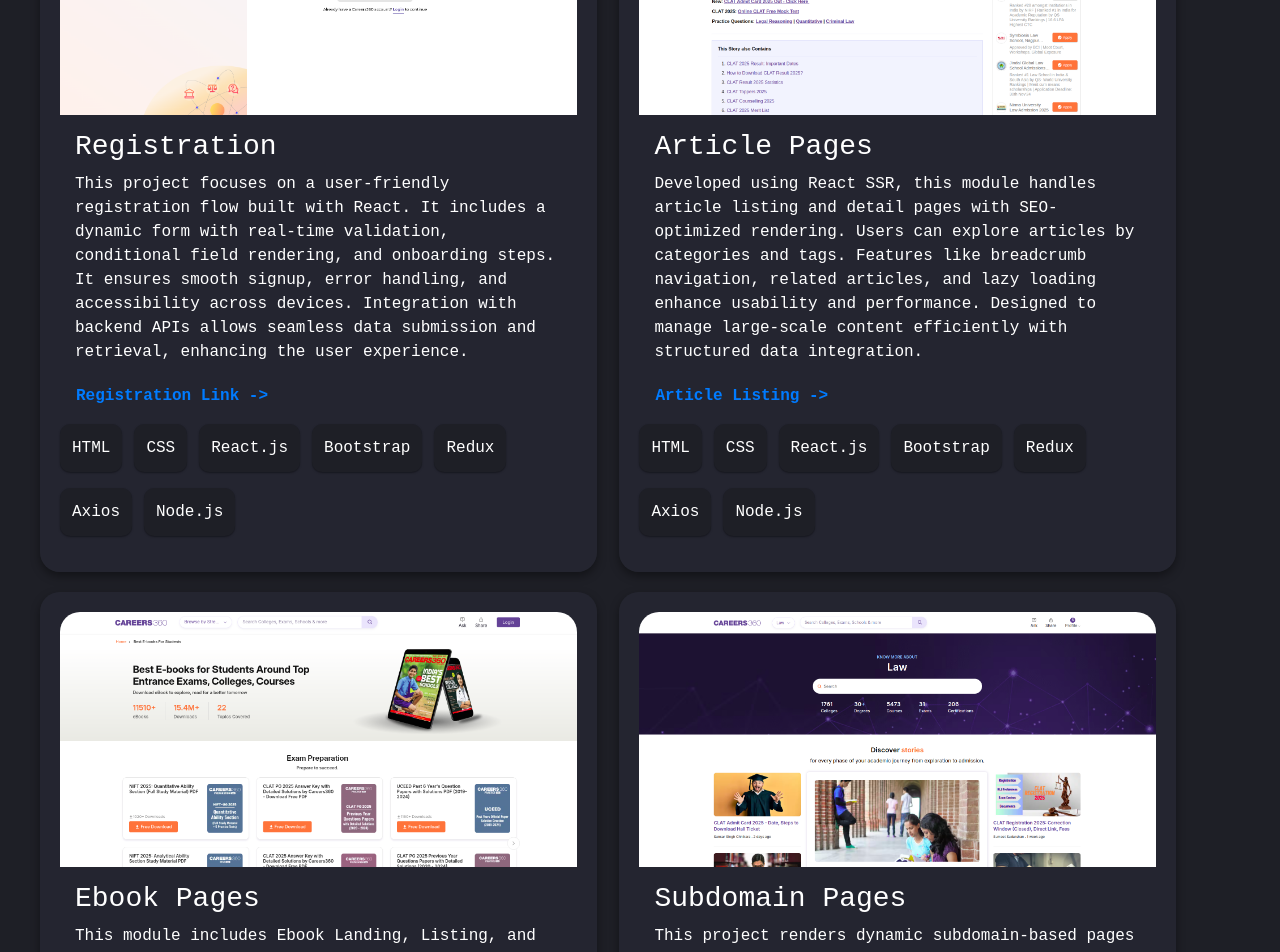
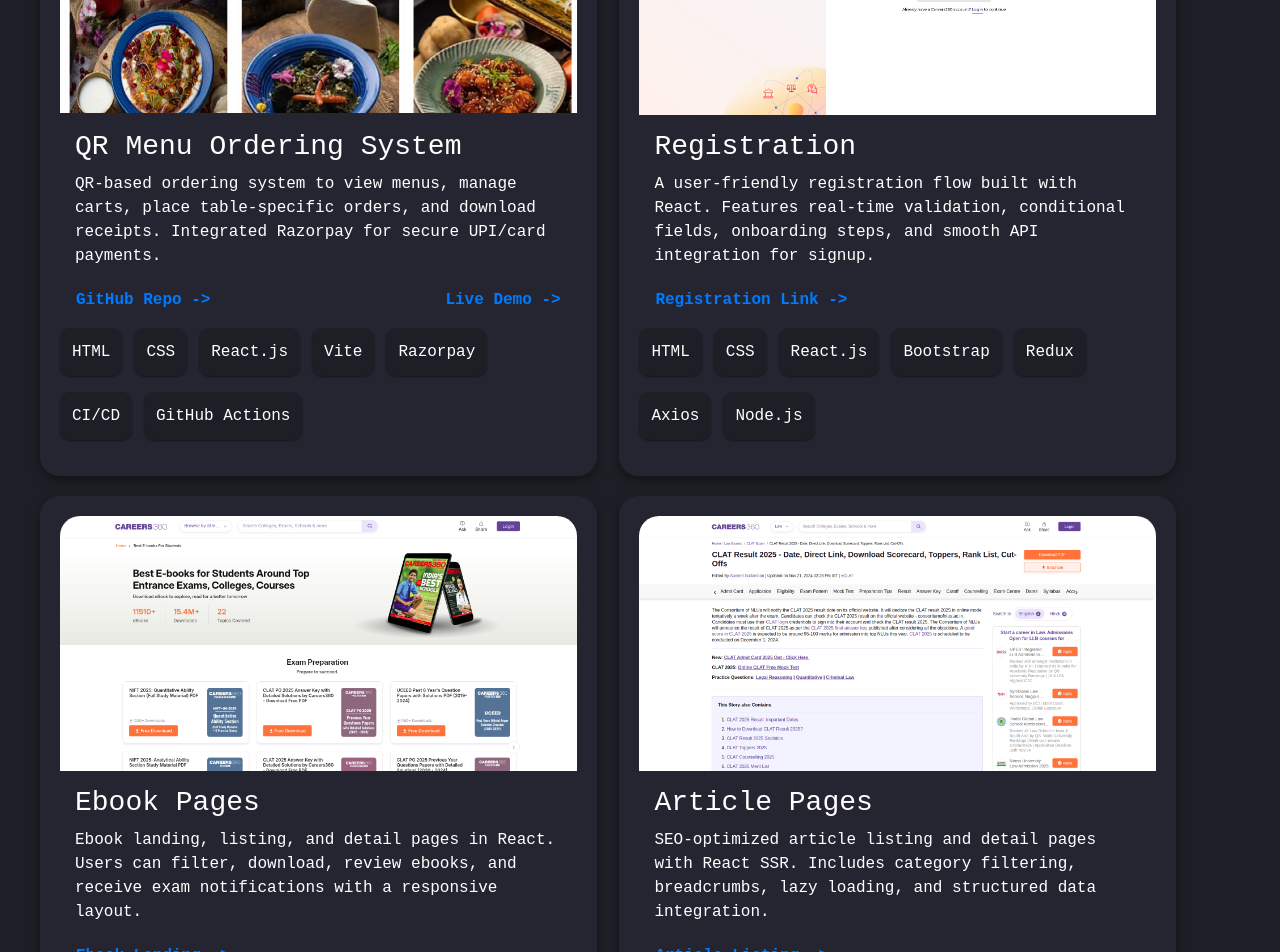
Before and after one commit to Sirjanpreetkaur/my-portfolio, a React (Create React App) app: page / in a window 1280 px wide. Shown: the part 1400-2352 px from the top of the page. Built offline with nearby package versions, Linux system fonts and the light colour scheme.

Commit message:
projects updated

```diff
--- a/src/assets/css/portfolio.css
+++ b/src/assets/css/portfolio.css
@@ -277,6 +277,8 @@
   color: #fff;
   width: 100%;
   padding: 0px 12px 12px;
+  display: flex;
+  justify-content: space-between;
 }
 
 .project-link a {
--- a/src/constants/index.js
+++ b/src/constants/index.js
@@ -1,14 +1,35 @@
-import Subdomain from "../assets/images/subdomain.png";
 import Registration from "../assets/images/registration.png";
 import Article from "../assets/images/article.png";
 import Ebook from "../assets/images/ebook.png";
+import QrMenu from "../assets/images/qr-menu.png";
 
 export const ProjectList = [
   {
     id: 1,
+    projectName: "QR Menu Ordering System",
+    projectImg: QrMenu,
+    projectDesc:
+      "QR-based ordering system to view menus, manage carts, place table-specific orders, and download receipts. Integrated Razorpay for secure UPI/card payments.",
+    projectLink: [
+      { linkName: "GitHub Repo", link: "https://github.com/your-username/qr-menu" },
+      { linkName: "Live Demo", link: "https://qr-menu.vercel.app" },
+    ],
+    technologies: [
+      { name: "HTML" },
+      { name: "CSS" },
+      { name: "React.js" },
+      { name: "Vite" },
+      { name: "Razorpay" },
+      { name: "CI/CD" },
+      { name: "GitHub Actions" },
+    ],
+  },
+  {
+    id: 2,
     projectName: "Registration",
     projectImg: Registration,
-    projectDesc: "This project focuses on a user-friendly registration flow built with React. It includes a dynamic form with real-time validation, conditional field rendering, and onboarding steps. It ensures smooth signup, error handling, and accessibility across devices. Integration with backend APIs allows seamless data submission and retrieval, enhancing the user experience.",
+    projectDesc:
+      "A user-friendly registration flow built with React. Features real-time validation, conditional fields, onboarding steps, and smooth API integration for signup.",
     projectLink: [
       {
         linkName: "Registration Link",
@@ -26,38 +47,16 @@ export const ProjectList = [
     ],
   },
   {
-    id: 2,
-    projectName: "Article Pages",
-    projectImg: Article,
-    projectDesc: "Developed using React SSR, this module handles article listing and detail pages with SEO-optimized rendering. Users can explore articles by categories and tags. Features like breadcrumb navigation, related articles, and lazy loading enhance usability and performance. Designed to manage large-scale content efficiently with structured data integration.",
-    projectLink: [
-      {
-        linkName: "Article Listing",
-        link: "https://www.careers360.com/articles",
-      },
-
-    ],
-    technologies: [
-      { name: "HTML" },
-      { name: "CSS" },
-      { name: "React.js" },
-      { name: "Bootstrap" },
-      { name: "Redux" },
-      { name: "Axios" },
-      { name: "Node.js" },
-    ],
-  },
-  {
     id: 3,
     projectName: "Ebook Pages",
     projectImg: Ebook,
-    projectDesc: "This module includes Ebook Landing, Listing, and Detail pages developed in React. Users can browse ebooks by filters, download them, write reviews, and get exam-related notifications. The layout is responsive and user-centric, offering personalized content delivery with seamless download functionality and enhanced engagement features.",
+    projectDesc:
+      "Ebook landing, listing, and detail pages in React. Users can filter, download, review ebooks, and receive exam notifications with a responsive layout.",
     projectLink: [
       {
         linkName: "Ebook Landing",
         link: "https://www.careers360.com/download/all-ebooks-and-sample-papers",
       },
-
     ],
     technologies: [
       { name: "HTML" },
@@ -71,11 +70,15 @@ export const ProjectList = [
   },
   {
     id: 4,
-    projectName: "Subdomain Pages",
-    projectImg: Subdomain,
-    projectDesc: "This project renders dynamic subdomain-based pages using React SSR. It supports SEO-friendly, fast-loading pages for institutions or categories with unique URLs. Each subdomain has custom banners, headers, and tailored content. The architecture ensures content isolation, better indexing, and consistent branding across all subdomains.",
+    projectName: "Article Pages",
+    projectImg: Article,
+    projectDesc:
+      "SEO-optimized article listing and detail pages with React SSR. Includes category filtering, breadcrumbs, lazy loading, and structured data integration.",
     projectLink: [
-      { linkName: "Subdomain Home Page", link: "https://law.careers360.com/" },
+      {
+        linkName: "Article Listing",
+        link: "https://www.careers360.com/articles",
+      },
     ],
     technologies: [
       { name: "HTML" },
```
Also changed, not shown: src/assets/images/qr-menu.png (added), 1 other file (tests, documents, lock files or other folders).
